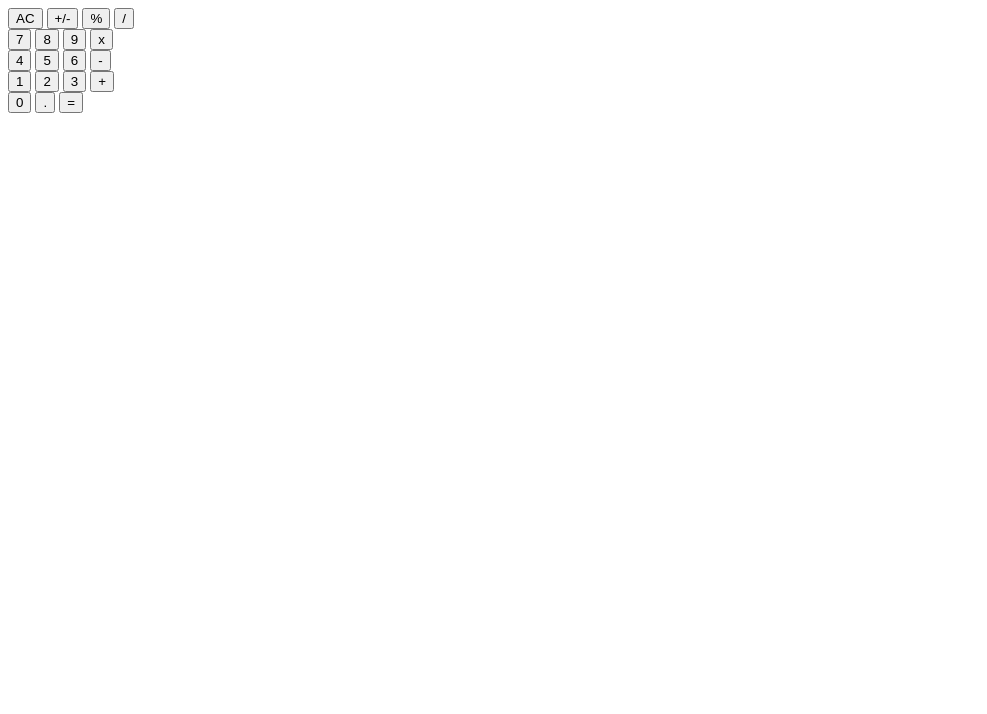
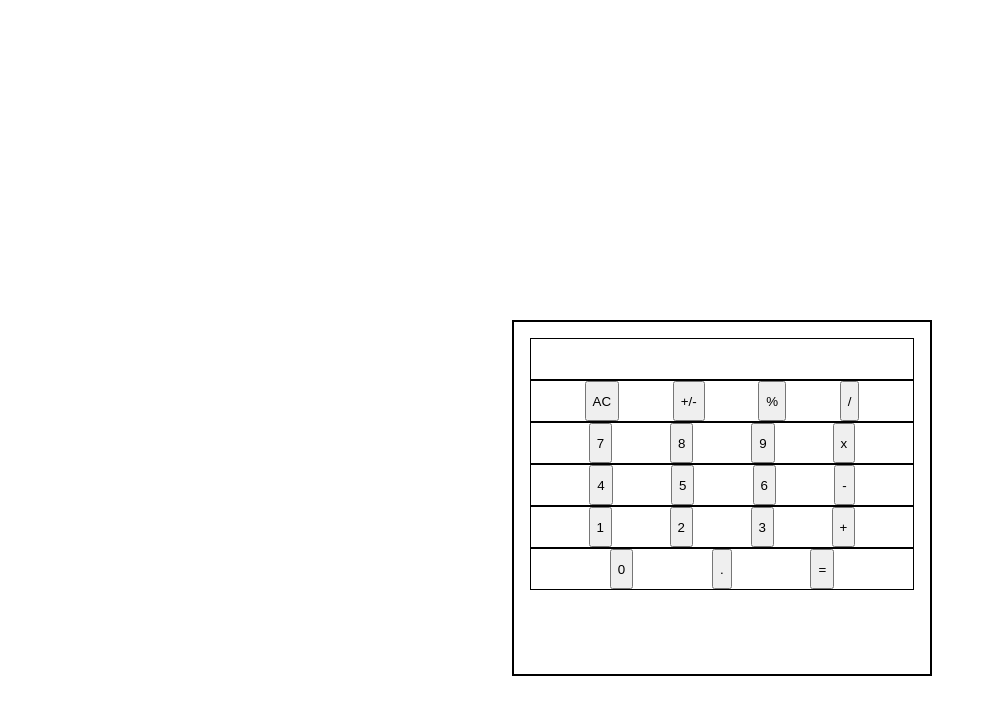
Before and after one commit to micho8cho93/CalculatorWebApp, a plain HTML site: page index.html in a window 1280 px wide. Shown: the whole page, without its empty margins (0-987 px from the left). Drawn offline with Linux system fonts and the light colour scheme.

Commit message:
added basic styling to css

```diff
--- a/styles.css
+++ b/styles.css
@@ -0,0 +1,24 @@
+body {
+    margin-top: 40vh;
+    margin-left: 40vw;
+}
+
+.calculator {
+    border: 2px solid black;
+    padding: 1rem;
+    max-width: 30vw;
+    min-height: 40vh;
+}
+
+.screen {
+    border: 1px solid black;
+    min-height: 5vh;
+}
+
+.container {
+    border: 1px solid black;
+    display: flex;
+    flex-direction: row;
+    justify-content: space-evenly;
+    min-height: 5vh;
+}
```
Also changed, not shown: index.html (+0 -1 lines).
